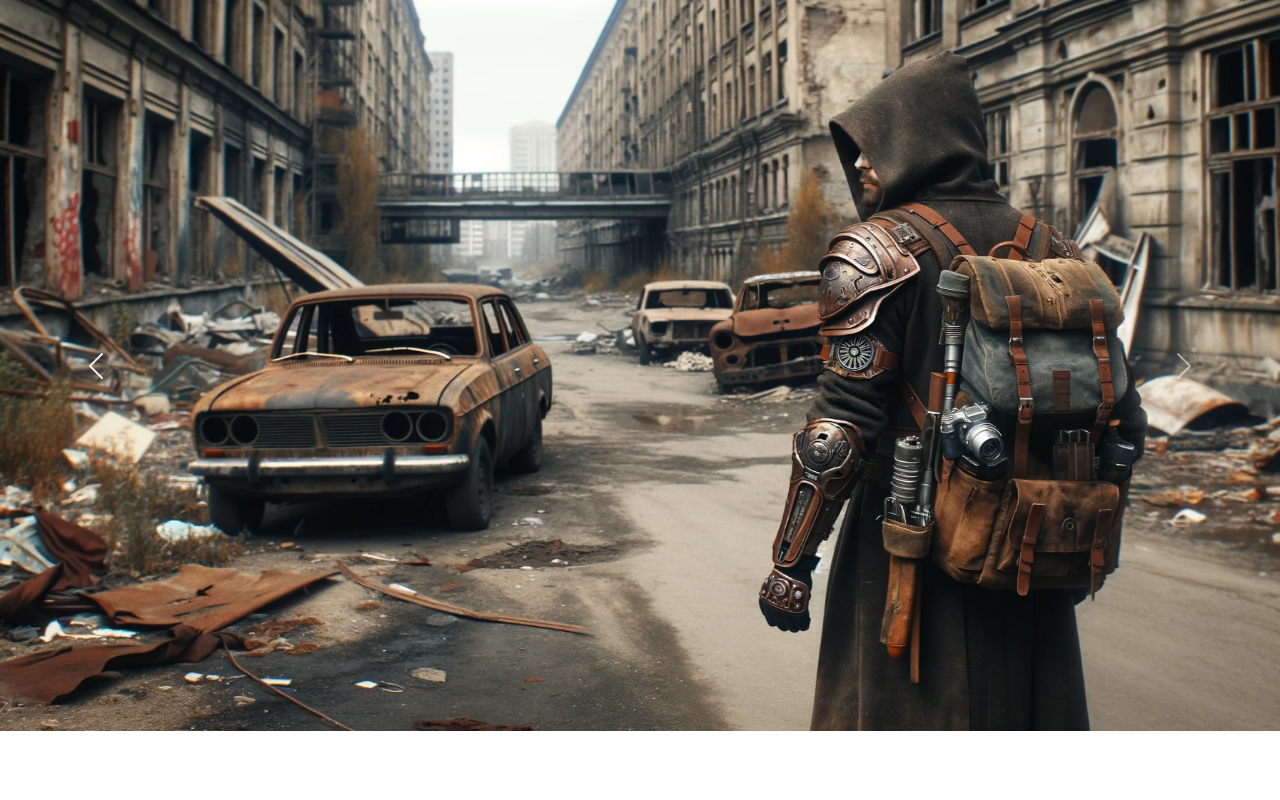
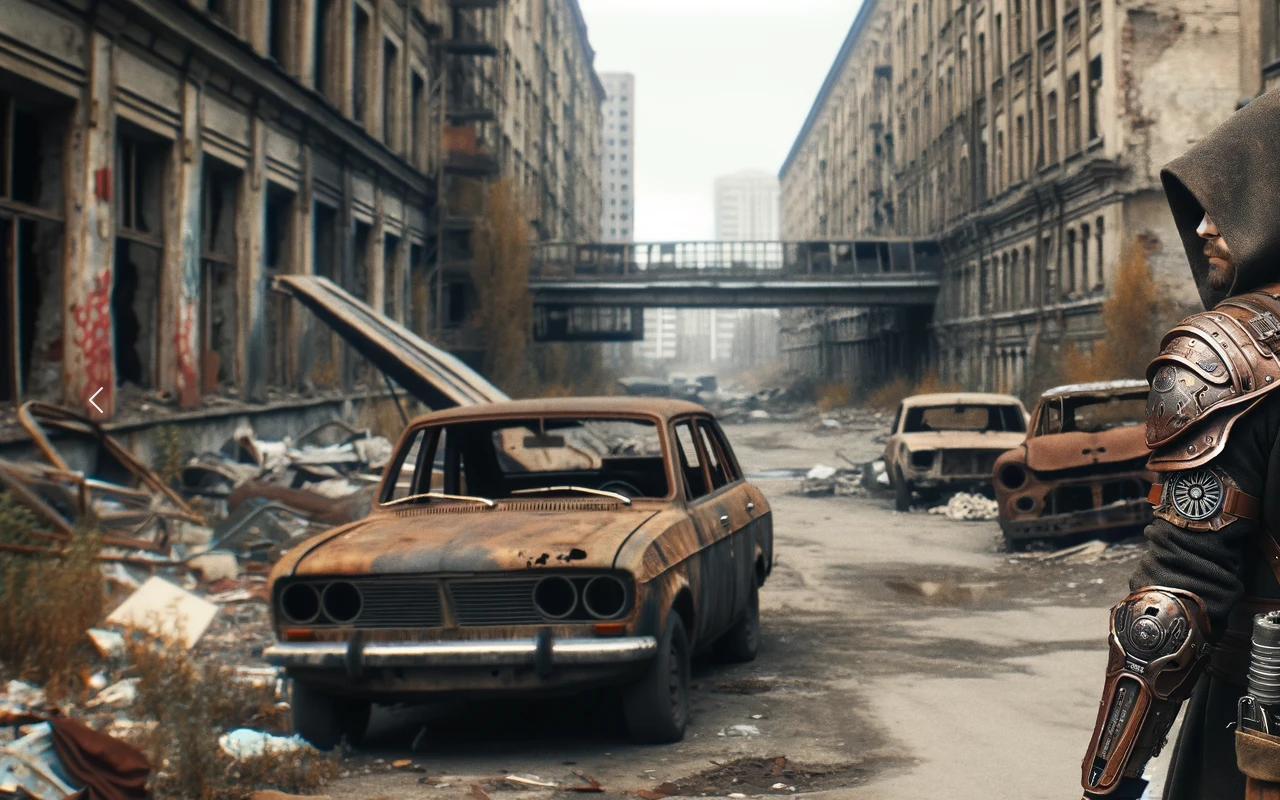
Before and after one commit to MarynaKulibaba/React-Hillel-hw, a React (Vite) app: page / in a window 1280 px wide. Built offline with nearby package versions, Linux system fonts and the light colour scheme.

Commit message:
task 93 completed

```diff
--- a/src/components/Slider.jsx
+++ b/src/components/Slider.jsx
@@ -1,7 +1,5 @@
 import React from "react";
-import PropTypes from "prop-types";
 import cn from "classnames";
-import styles from "./slider.module.css";
 
 class Slider extends React.Component {
   constructor(props) {
@@ -36,20 +34,19 @@ class Slider extends React.Component {
   };
   render() {
     const { images } = this.props;
+    const carouselInner = {
+      height: "100vh",
+    };
     return (
       <div
         id="carouselExampleControls"
         className="carousel slide"
         data-bs-ride="carousel"
       >
-        <div className="carousel-inner ">
+        <div className="carousel-inner" style={carouselInner}>
           {images.map((img, index) => (
             <div key={index} className={this.getSlideClass(index)}>
-              <img
-                src={img}
-                className={styles.carouselInnerImg}
-                alt={`Slide ${index}`}
-              />
+              <img src={img} alt={`Slide ${index}`} />
             </div>
           ))}
         </div>
@@ -86,8 +83,4 @@ class Slider extends React.Component {
   }
 }
 
-Slider.propTypes = {
-  images: PropTypes.arrayOf(PropTypes.string).isRequired,
-};
-
 export default Slider;
--- a/src/components/slider.module.css
+++ /dev/null
@@ -1,4 +0,0 @@
-.carouselInnerImg {
-    width: 100%;
-    height: auto;
-}
```
